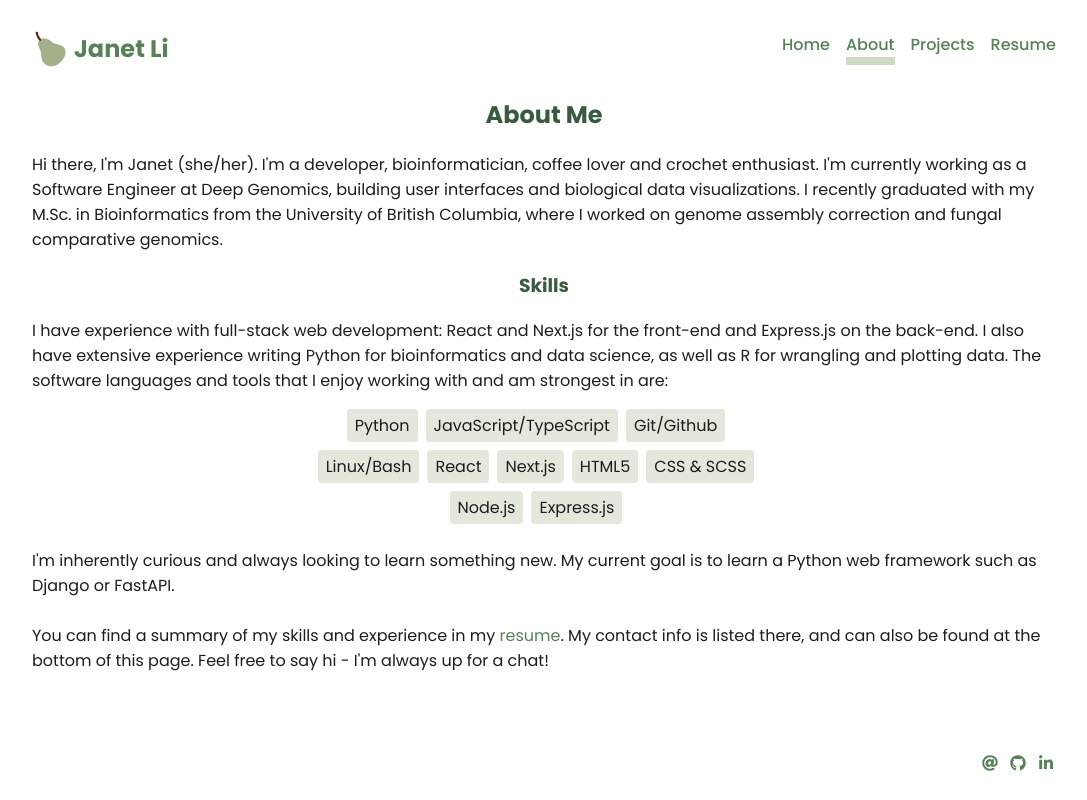
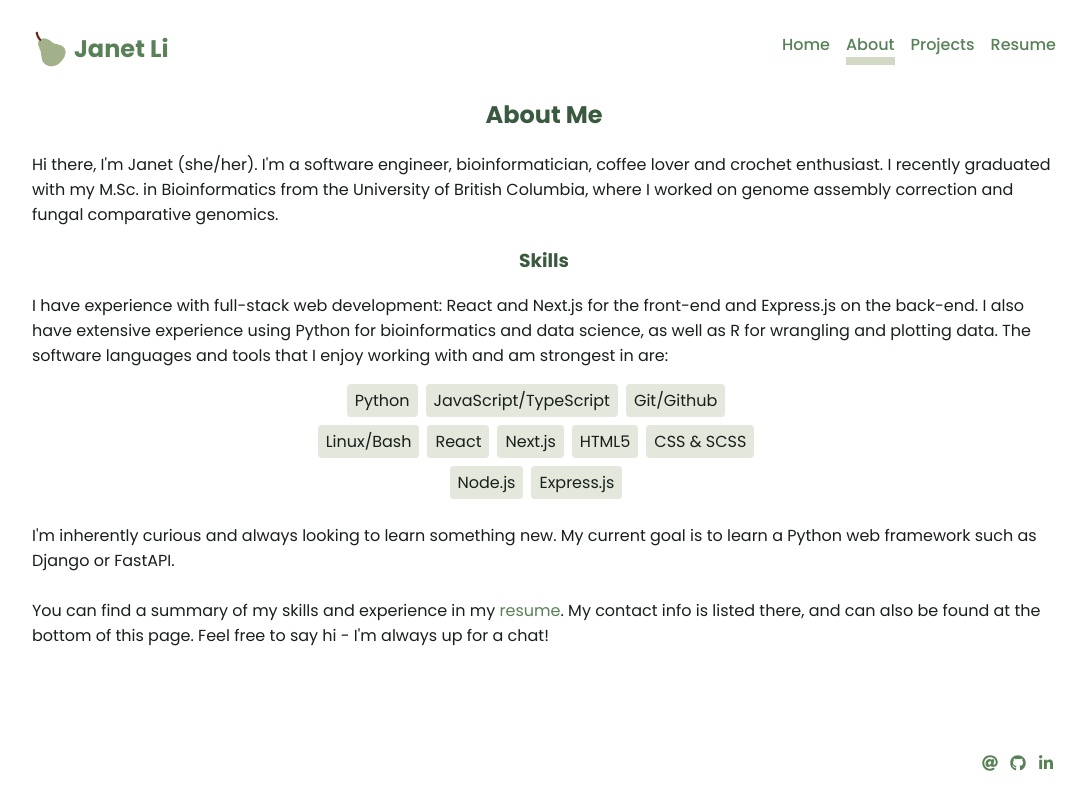
Before and after one commit to janetxinli/portfolio, a Next.js app: page /about in a window 1280 px wide. Shown: the whole page, without its empty margins (96-1183 px from the left). Built offline with nearby package versions, Linux system fonts and the light colour scheme.

Commit message:
update info

```diff
--- a/src/pages/about.js
+++ b/src/pages/about.js
@@ -12,21 +12,19 @@ const About = ({ toolList }) => (
     <h2 className="text-center">About Me</h2>
     <section>
       <p>
-        Hi there, I&apos;m Janet (she/her). I&apos;m a developer,
-        bioinformatician, coffee lover and crochet enthusiast. I&apos;m
-        currently working as a Software Engineer at Deep Genomics, building user
-        interfaces and biological data visualizations. I recently graduated with
-        my M.Sc. in Bioinformatics from the University of British Columbia,
-        where I worked on genome assembly correction and fungal comparative
-        genomics.
+        Hi there, I&apos;m Janet (she/her). I&apos;m a software engineer,
+        bioinformatician, coffee lover and crochet enthusiast. I recently
+        graduated with my M.Sc. in Bioinformatics from the University of British
+        Columbia, where I worked on genome assembly correction and fungal
+        comparative genomics.
       </p>
       <h3 className="text-center">Skills</h3>
       <p>
         I have experience with full-stack web development: React and Next.js for
         the front-end and Express.js on the back-end. I also have extensive
-        experience writing Python for bioinformatics and data science, as well
-        as R for wrangling and plotting data. The software languages and tools
-        that I enjoy working with and am strongest in are:
+        experience using Python for bioinformatics and data science, as well as
+        R for wrangling and plotting data. The software languages and tools that
+        I enjoy working with and am strongest in are:
       </p>
       <ToolList toolList={toolList} />
       <p>
```
Also changed, not shown: 1 other file (tests, documents, lock files or other folders).
